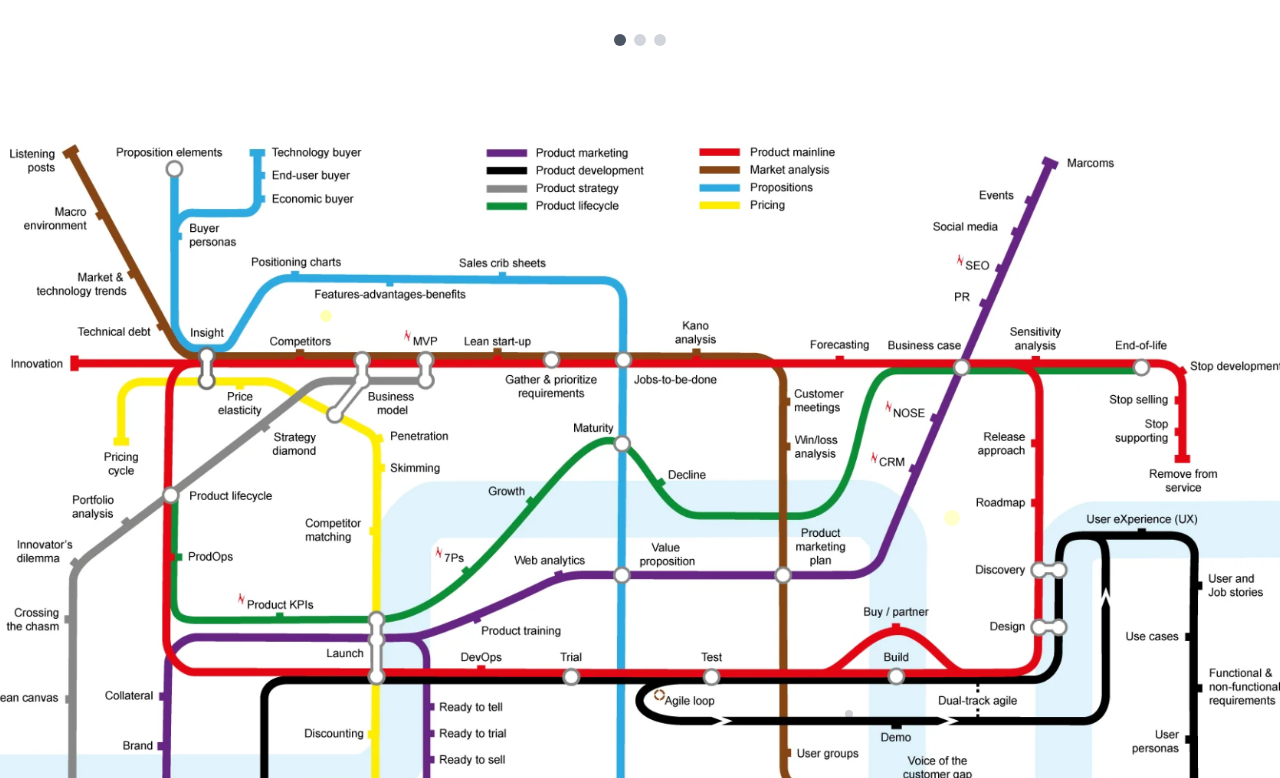
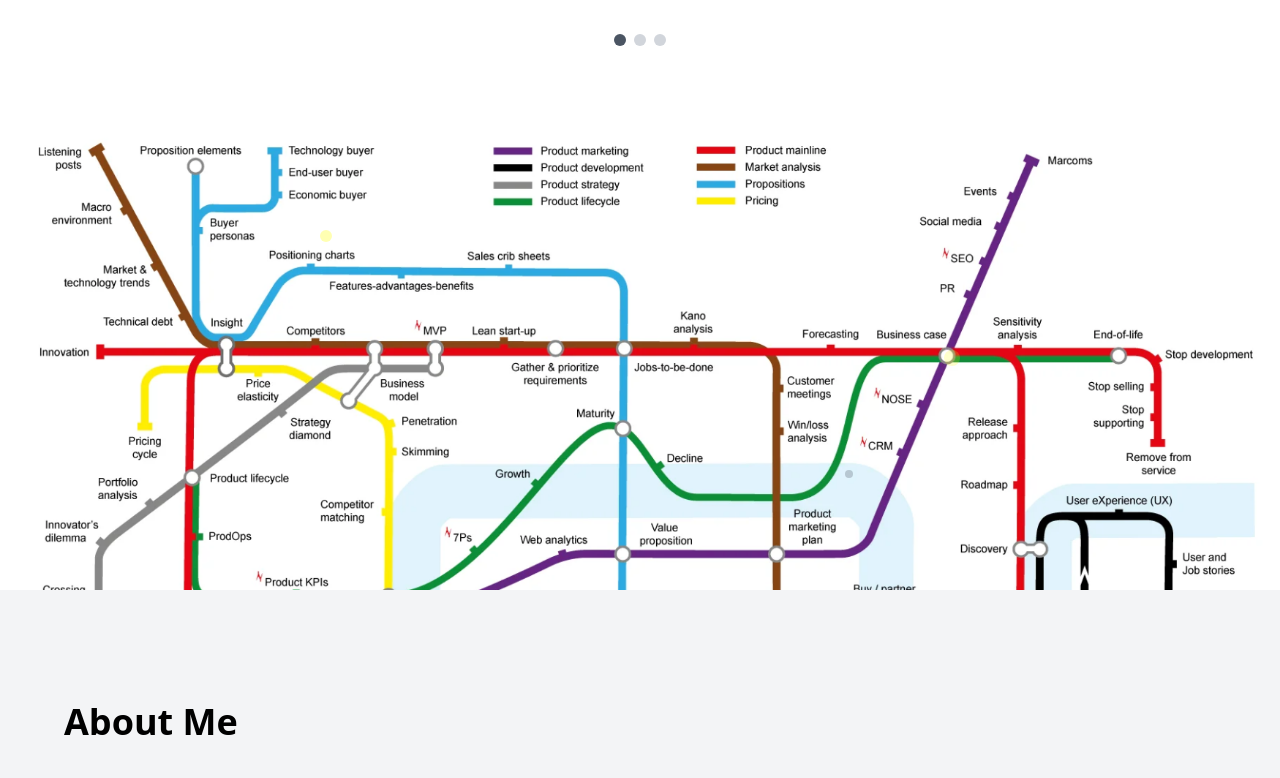
Before and after one commit to pascuajo/design-code-launchpad, a React app: page / in a window 1280 px wide. Shown: the part 2602-3380 px from the top of the page. Built offline with nearby package versions, Linux system fonts and the light colour scheme; the HTML template or start-up script is replaced by a standard one.

Commit message:
Adjust TubeMapTransition section
Reduce the height of the TubeMapTransition section by 40% and implement a slower parallax scrolling effect for the background image to create more dynamic visual movement.

```diff
--- a/src/components/TubeMapTransition.tsx
+++ b/src/components/TubeMapTransition.tsx
@@ -11,13 +11,12 @@ export function TubeMapTransition() {
 
   return (
     <section
-      className="relative h-screen overflow-hidden"
+      className="relative h-[60vh] overflow-hidden"
       style={{
         backgroundImage: 'url(/tubemap.png)',
         backgroundSize: 'cover',
-        backgroundPosition: 'center',
-        backgroundRepeat: 'no-repeat',
-        backgroundAttachment: 'fixed'
+        backgroundPosition: `center ${scrollY * 0.5}px`,
+        backgroundRepeat: 'no-repeat'
       }}
     >
       {/* Floating elements for extra visual interest */}
```
